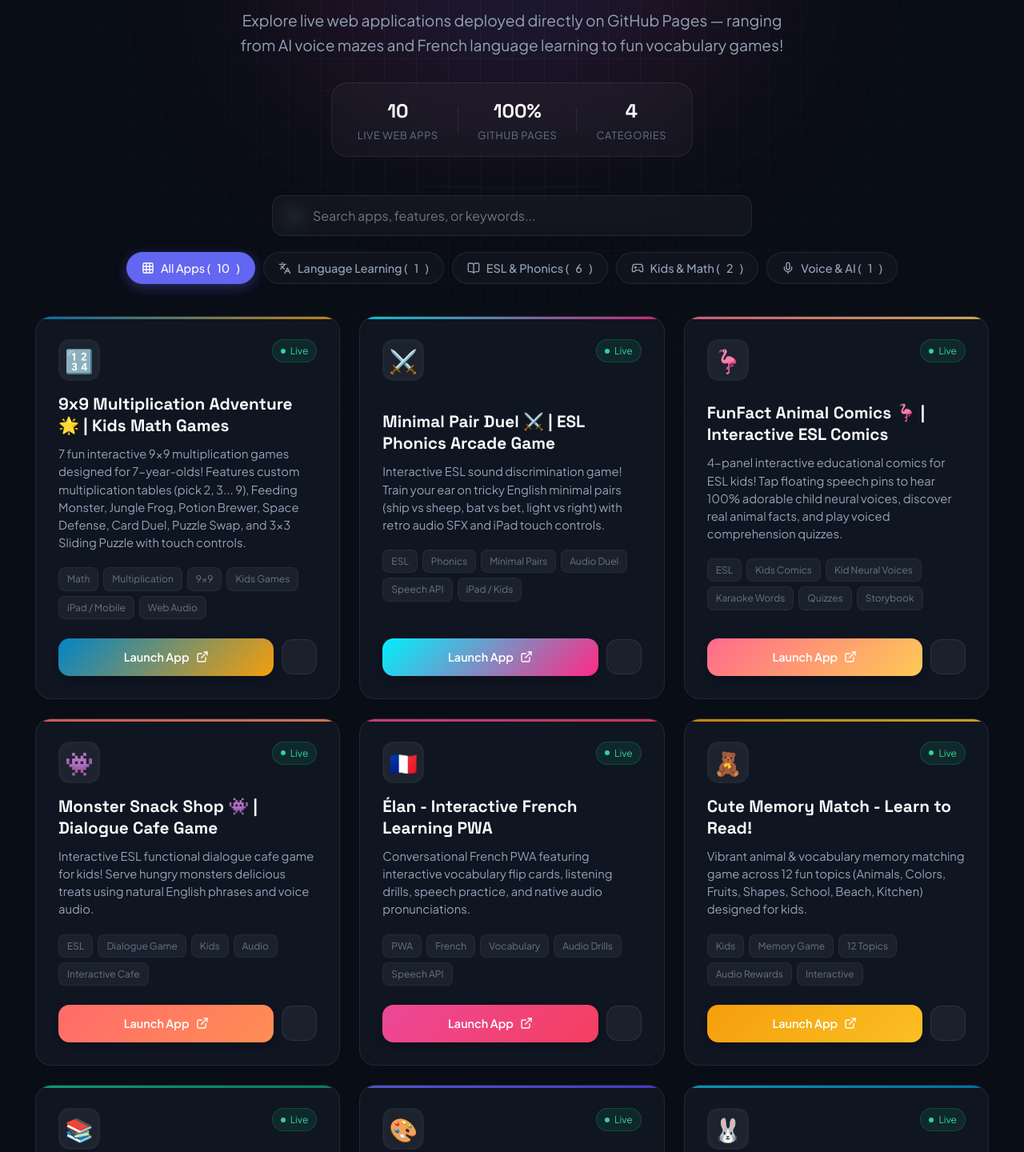
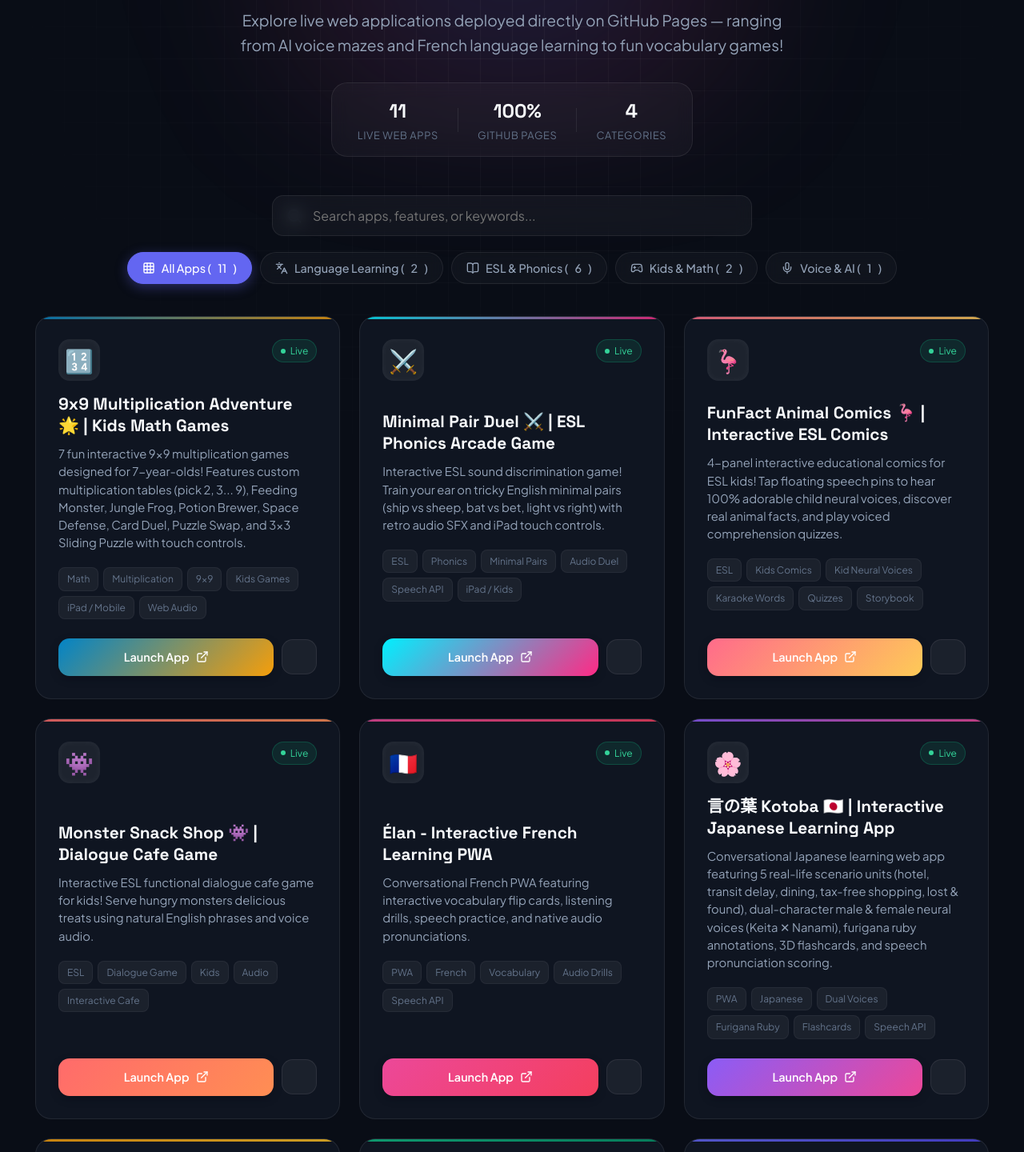
Before and after one commit to nova0816/nova0816.github.io, a plain HTML site: page index.html in a window 1280 px wide. Shown: the part 247-1687 px from the top of the page at 80% size. Drawn offline with nearby package versions, Linux system fonts and the light colour scheme.

Commit message:
feat: add LearnJapanese (言の葉 Kotoba) to web apps portal

```diff
--- a/app.js
+++ b/app.js
@@ -59,6 +59,18 @@ const APPS_DATA = [
     tags: ["PWA", "French", "Vocabulary", "Audio Drills", "Speech API"],
     accent: "linear-gradient(135deg, #ec4899, #f43f5e)",
     glow: "rgba(236, 72, 153, 0.25)"
+  },
+  {
+    id: "LearnJapanese",
+    title: "言の葉 Kotoba 🇯🇵 | Interactive Japanese Learning App",
+    category: "language",
+    icon: "🌸",
+    description: "Conversational Japanese learning web app featuring 5 real-life scenario units (hotel, transit delay, dining, tax-free shopping, lost & found), dual-character male & female neural voices (Keita ✕ Nanami), furigana ruby annotations, 3D flashcards, and speech pronunciation scoring.",
+    url: "https://nova0816.github.io/LearnJapanese/",
+    repoUrl: "https://github.com/nova0816/LearnJapanese",
+    tags: ["PWA", "Japanese", "Dual Voices", "Furigana Ruby", "Flashcards", "Speech API"],
+    accent: "linear-gradient(135deg, #8b5cf6, #ec4899)",
+    glow: "rgba(139, 92, 246, 0.35)"
   },
   {
     id: "MemoryGame",
--- a/index.html
+++ b/index.html
@@ -40,7 +40,7 @@
       <!-- Stats Bar -->
       <div class="stats-bar">
         <div class="stat-card">
-          <span class="stat-value" id="total-apps-count">10</span>
+          <span class="stat-value" id="total-apps-count">11</span>
           <span class="stat-label">Live Web Apps</span>
         </div>
         <div class="stat-divider"></div>
@@ -68,10 +68,10 @@
 
       <div class="category-tabs" id="category-tabs">
         <button class="tab-btn active" data-category="all">
-          <i data-lucide="grid"></i> All Apps (<span id="cat-count-all">10</span>)
+          <i data-lucide="grid"></i> All Apps (<span id="cat-count-all">11</span>)
         </button>
         <button class="tab-btn" data-category="language">
-          <i data-lucide="languages"></i> Language Learning (<span id="cat-count-language">1</span>)
+          <i data-lucide="languages"></i> Language Learning (<span id="cat-count-language">2</span>)
         </button>
         <button class="tab-btn" data-category="english">
           <i data-lucide="book-open"></i> ESL & Phonics (<span id="cat-count-english">6</span>)
```
